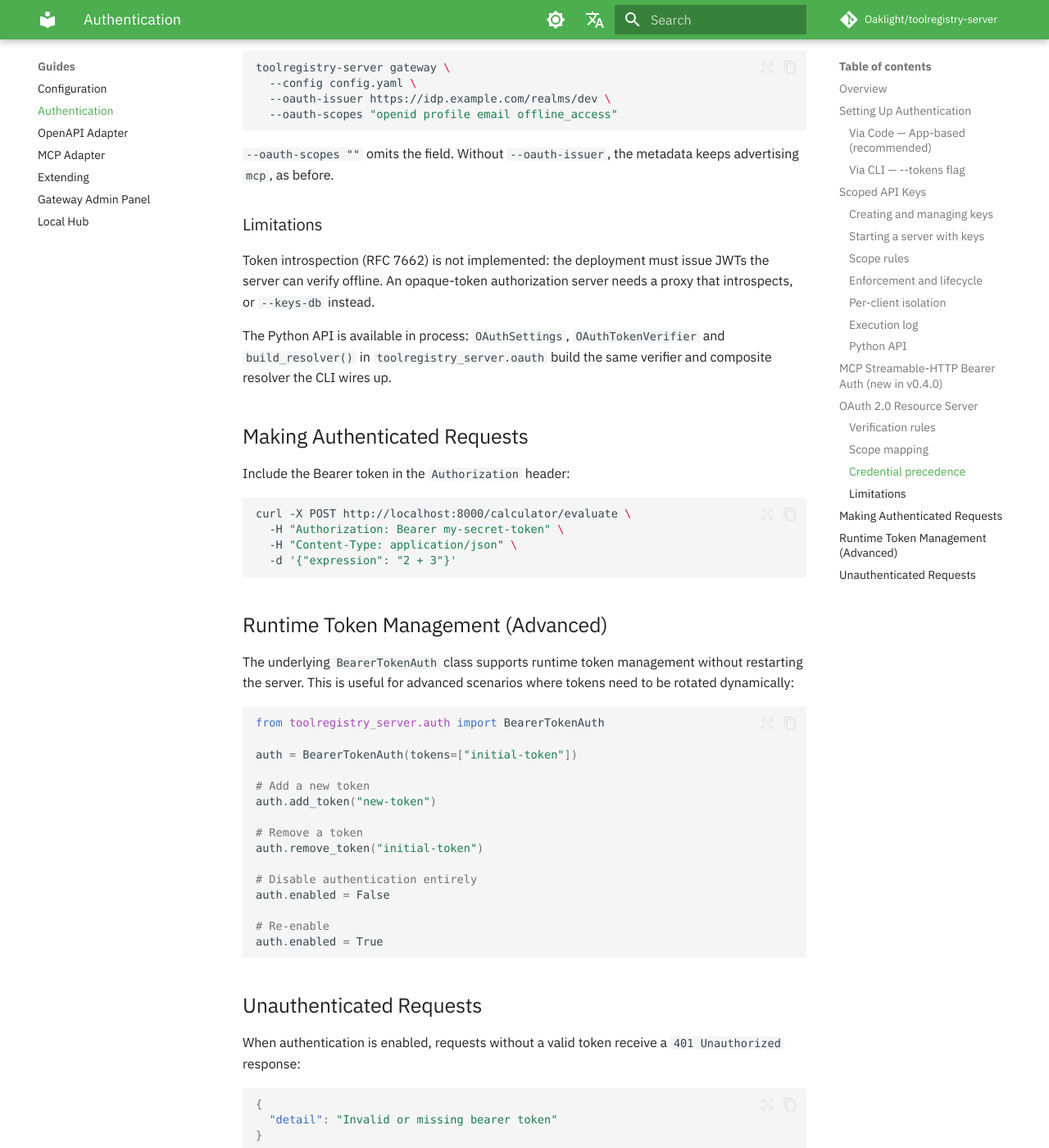
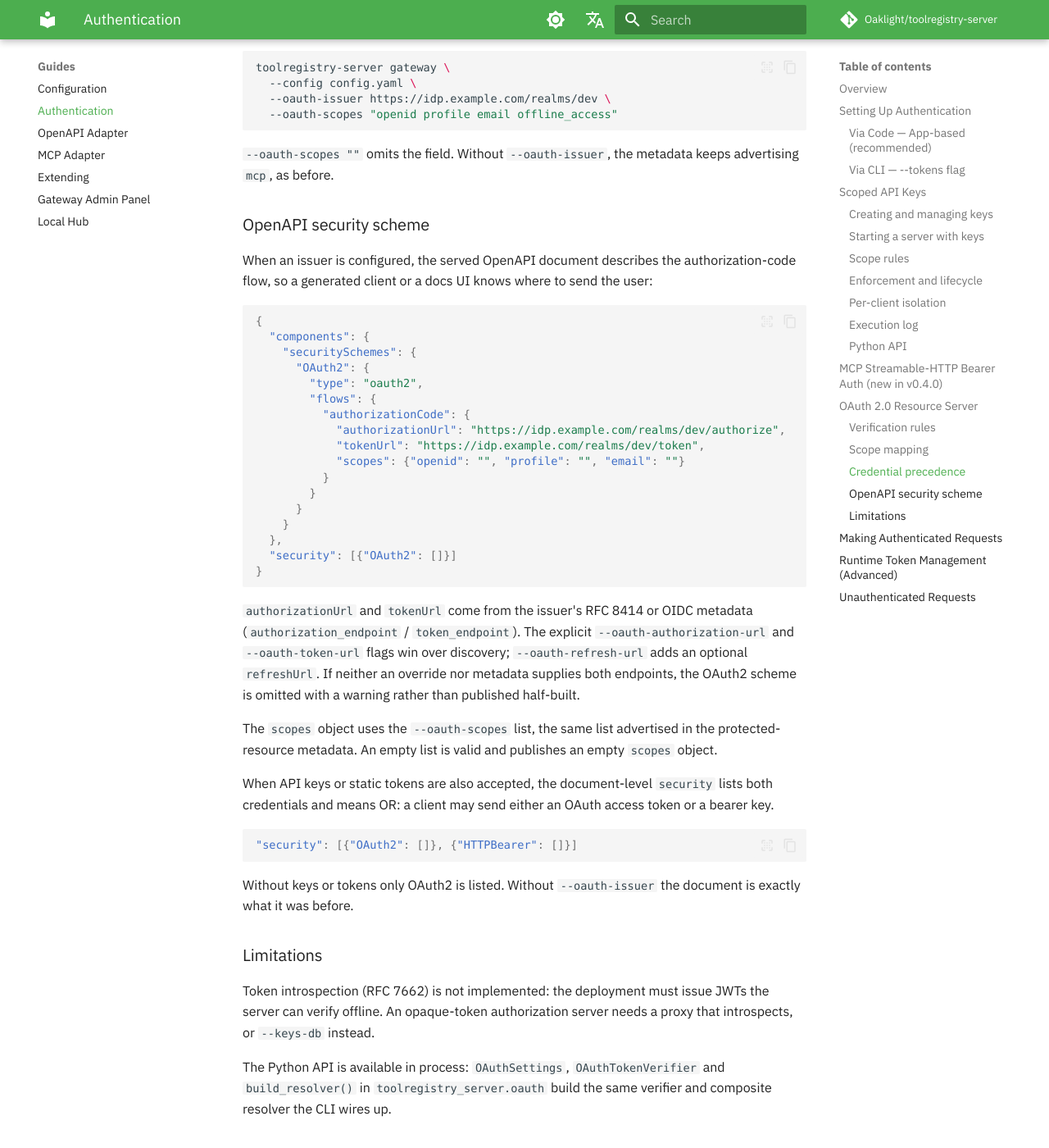
Before and after one commit to Oaklight/toolregistry-server, an MkDocs documentation site: the page built from docs/guides/authentication.md, in a window 1280 px wide and 1400 px high, scrolled down 7537 px. Shown: the whole window at 82% size. Built offline with MkDocs 1.6.1 and Material for MkDocs 9.7.7, drawn with Linux system fonts in a browser that asks for light colours; some web fonts are replaced; comment, search, counter and statistics services are not loaded.

Commit message:
docs(openapi): describe the OAuth2 authorization-code scheme

````diff
--- a/docs/guides/authentication.md
+++ b/docs/guides/authentication.md
@@ -349,6 +349,54 @@ toolregistry-server gateway \
 `--oauth-scopes ""` omits the field. Without `--oauth-issuer`, the metadata
 keeps advertising `mcp`, as before.
 
+### OpenAPI security scheme
+
+When an issuer is configured, the served OpenAPI document describes the
+authorization-code flow, so a generated client or a docs UI knows where to
+send the user:
+
+```json
+{
+  "components": {
+    "securitySchemes": {
+      "OAuth2": {
+        "type": "oauth2",
+        "flows": {
+          "authorizationCode": {
+            "authorizationUrl": "https://idp.example.com/realms/dev/authorize",
+            "tokenUrl": "https://idp.example.com/realms/dev/token",
+            "scopes": {"openid": "", "profile": "", "email": ""}
+          }
+        }
+      }
+    }
+  },
+  "security": [{"OAuth2": []}]
+}
+```
+
+`authorizationUrl` and `tokenUrl` come from the issuer's RFC 8414 or OIDC
+metadata (`authorization_endpoint` / `token_endpoint`). The explicit
+`--oauth-authorization-url` and `--oauth-token-url` flags win over discovery;
+`--oauth-refresh-url` adds an optional `refreshUrl`. If neither an override
+nor metadata supplies both endpoints, the OAuth2 scheme is omitted with a
+warning rather than published half-built.
+
+The `scopes` object uses the `--oauth-scopes` list, the same list advertised
+in the protected-resource metadata. An empty list is valid and publishes an
+empty `scopes` object.
+
+When API keys or static tokens are also accepted, the document-level
+`security` lists both credentials and means OR: a client may send either an
+OAuth access token or a bearer key.
+
+```json
+"security": [{"OAuth2": []}, {"HTTPBearer": []}]
+```
+
+Without keys or tokens only OAuth2 is listed. Without `--oauth-issuer` the
+document is exactly what it was before.
+
 ### Limitations
 
 Token introspection (RFC 7662) is not implemented: the deployment must issue
````
Also changed, not shown: docs/changelog.md (+3 -2 lines), docs/reference/cli/index.md (+9 -0 lines).
